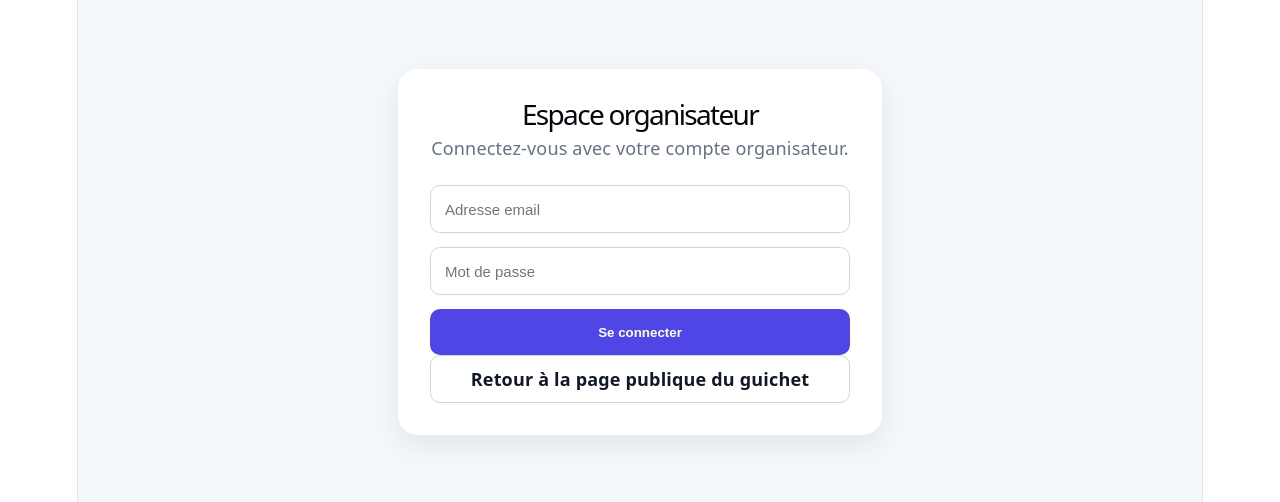
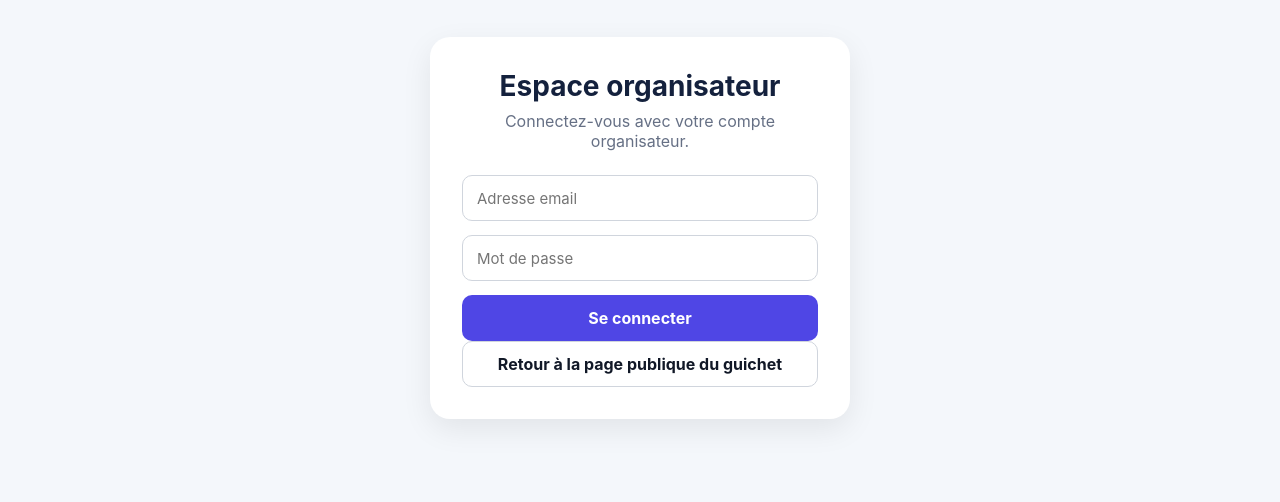
Before and after one commit to margotlaporte-alt/city-jogging-onsite, a React (Vite) app: page /stats in a window 1280 px wide. Shown: the part 172-674 px from the top of the page. Built offline with nearby package versions, Linux system fonts and the light colour scheme; no server answers.

Commit message:
Restore stats styling and add edition selector

```diff
--- a/src/index.css
+++ b/src/index.css
@@ -1,111 +1,42 @@
+* {
+  box-sizing: border-box;
+}
+
 :root {
-  --text: #6b6375;
-  --text-h: #08060d;
-  --bg: #fff;
-  --border: #e5e4e7;
-  --code-bg: #f4f3ec;
-  --accent: #aa3bff;
-  --accent-bg: rgba(170, 59, 255, 0.1);
-  --accent-border: rgba(170, 59, 255, 0.5);
-  --social-bg: rgba(244, 243, 236, 0.5);
-  --shadow:
-    rgba(0, 0, 0, 0.1) 0 10px 15px -3px, rgba(0, 0, 0, 0.05) 0 4px 6px -2px;
-
-  --sans: system-ui, 'Segoe UI', Roboto, sans-serif;
-  --heading: system-ui, 'Segoe UI', Roboto, sans-serif;
-  --mono: ui-monospace, Consolas, monospace;
-
-  font: 18px/145% var(--sans);
-  letter-spacing: 0.18px;
-  color-scheme: light dark;
-  color: var(--text);
-  background: var(--bg);
+  font-family: Inter, system-ui, -apple-system, BlinkMacSystemFont, "Segoe UI", sans-serif;
+  color: #14213d;
+  background: #f4f7fb;
   font-synthesis: none;
   text-rendering: optimizeLegibility;
   -webkit-font-smoothing: antialiased;
   -moz-osx-font-smoothing: grayscale;
-
-  @media (max-width: 1024px) {
-    font-size: 16px;
-  }
 }
 
-@media (prefers-color-scheme: dark) {
-  :root {
-    --text: #9ca3af;
-    --text-h: #f3f4f6;
-    --bg: #16171d;
-    --border: #2e303a;
-    --code-bg: #1f2028;
-    --accent: #c084fc;
-    --accent-bg: rgba(192, 132, 252, 0.15);
-    --accent-border: rgba(192, 132, 252, 0.5);
-    --social-bg: rgba(47, 48, 58, 0.5);
-    --shadow:
-      rgba(0, 0, 0, 0.4) 0 10px 15px -3px, rgba(0, 0, 0, 0.25) 0 4px 6px -2px;
-  }
-
-  #social .button-icon {
-    filter: invert(1) brightness(2);
-  }
+html,
+body,
+#root {
+  width: 100%;
+  min-height: 100%;
+  margin: 0;
 }
 
 body {
-  margin: 0;
+  min-width: 320px;
+  background: #f4f7fb;
+  color: #14213d;
 }
 
 #root {
-  width: 1126px;
-  max-width: 100%;
-  margin: 0 auto;
-  text-align: center;
-  border-inline: 1px solid var(--border);
-  min-height: 100svh;
-  display: flex;
-  flex-direction: column;
-  box-sizing: border-box;
+  min-height: 100vh;
 }
 
-h1,
-h2 {
-  font-family: var(--heading);
-  font-weight: 500;
-  color: var(--text-h);
+button,
+input,
+select,
+textarea {
+  font: inherit;
 }
 
-h1 {
-  font-size: 56px;
-  letter-spacing: -1.68px;
-  margin: 32px 0;
-  @media (max-width: 1024px) {
-    font-size: 36px;
-    margin: 20px 0;
-  }
+a {
+  color: inherit;
 }
-h2 {
-  font-size: 24px;
-  line-height: 118%;
-  letter-spacing: -0.24px;
-  margin: 0 0 8px;
-  @media (max-width: 1024px) {
-    font-size: 20px;
-  }
-}
-p {
-  margin: 0;
-}
-
-code,
-.counter {
-  font-family: var(--mono);
-  display: inline-flex;
-  border-radius: 4px;
-  color: var(--text-h);
-}
-
-code {
-  font-size: 15px;
-  line-height: 135%;
-  padding: 4px 8px;
-  background: var(--code-bg);
-}
--- a/src/pages/StatsPage.jsx
+++ b/src/pages/StatsPage.jsx
@@ -5,7 +5,7 @@ import { db } from "../services/firebase";
 import {
   DEFAULT_APP_CONFIG,
   getEditionYear,
-  loadAppConfig
+  subscribeToAppConfig
 } from "../services/appConfig";
 import {
   PieChart,
@@ -22,33 +22,22 @@ import {
 } from "recharts";
 
 function StatsPage() {
-  const [registrations, setRegistrations] = useState([]);
-  const [activeEdition, setActiveEdition] = useState(
-    DEFAULT_APP_CONFIG.onsiteActiveEdition
-  );
-  const editionYear = getEditionYear(activeEdition);
+  const [allRegistrations, setAllRegistrations] = useState([]);
+  const [config, setConfig] = useState(DEFAULT_APP_CONFIG);
+  const [selectedEdition, setSelectedEdition] = useState("");
 
   useEffect(() => {
-    let isMounted = true;
-
-    const fetchConfig = async () => {
-      try {
-        const config = await loadAppConfig();
-
-        if (!isMounted) {
-          return;
-        }
-
-        setActiveEdition(config.onsiteActiveEdition);
-      } catch (error) {
+    const unsubscribe = subscribeToAppConfig(
+      (nextConfig) => {
+        setConfig(nextConfig);
+      },
+      (error) => {
         console.error("Erreur chargement edition stats :", error);
       }
-    };
-
-    fetchConfig();
+    );
 
     return () => {
-      isMounted = false;
+      unsubscribe();
     };
   }, []);
 
@@ -56,18 +45,62 @@ function StatsPage() {
     const unsubscribe = onSnapshot(
       collection(db, "onsite_registrations"),
       (snapshot) => {
-        const data = snapshot.docs
-          .map((doc) => ({
+        setAllRegistrations(
+          snapshot.docs.map((doc) => ({
             id: doc.id,
             ...doc.data()
           }))
-          .filter((registration) => registration.eventEdition === activeEdition);
-        setRegistrations(data);
+        );
       }
     );
 
     return () => unsubscribe();
-  }, [activeEdition]);
+  }, []);
+
+  const availableEditions = useMemo(() => {
+    const uniqueEditions = new Set(
+      allRegistrations
+        .map((registration) => String(registration.eventEdition || "").trim())
+        .filter(Boolean)
+    );
+
+    uniqueEditions.add(config.onsiteActiveEdition);
+    uniqueEditions.add(config.importTargetEdition);
+
+    return Array.from(uniqueEditions).sort((leftEdition, rightEdition) => {
+      const leftYear = Number(getEditionYear(leftEdition)) || 0;
+      const rightYear = Number(getEditionYear(rightEdition)) || 0;
+
+      if (leftYear !== rightYear) {
+        return rightYear - leftYear;
+      }
+
+      return rightEdition.localeCompare(leftEdition, undefined, {
+        numeric: true,
+        sensitivity: "base"
+      });
+    });
+  }, [allRegistrations, config.importTargetEdition, config.onsiteActiveEdition]);
+
+  useEffect(() => {
+    if (availableEditions.length === 0) {
+      return;
+    }
+
+    if (!selectedEdition || !availableEditions.includes(selectedEdition)) {
+      setSelectedEdition(availableEditions[0]);
+    }
+  }, [availableEditions, selectedEdition]);
+
+  const registrations = useMemo(() => {
+    return allRegistrations.filter(
+      (registration) => registration.eventEdition === selectedEdition
+    );
+  }, [allRegistrations, selectedEdition]);
+
+  const editionYear = getEditionYear(
+    selectedEdition || availableEditions[0] || config.onsiteActiveEdition
+  );
 
   const stats = useMemo(() => {
     const total = registrations.length;
@@ -141,9 +174,26 @@ function StatsPage() {
           </p>
         </div>
 
-        <Link to="/guichet" style={styles.backLink}>
-          Retour espace organisateur
-        </Link>
+        <div style={styles.topBarActions}>
+          <label style={styles.selectGroup}>
+            <span style={styles.selectLabel}>Edition affichee</span>
+            <select
+              value={selectedEdition}
+              onChange={(event) => setSelectedEdition(event.target.value)}
+              style={styles.select}
+            >
+              {availableEditions.map((edition) => (
+                <option key={edition} value={edition}>
+                  City Jogging {getEditionYear(edition)}
+                </option>
+              ))}
+            </select>
+          </label>
+
+          <Link to="/guichet" style={styles.backLink}>
+            Retour espace organisateur
+          </Link>
+        </div>
       </div>
 
       <div style={styles.kpiGrid}>
@@ -252,8 +302,9 @@ const styles = {
   page: {
     minHeight: "100vh",
     background: "#f4f7fb",
-    padding: "24px",
-    maxWidth: "1400px",
+    padding: "24px clamp(12px, 2vw, 28px)",
+    width: "100%",
+    maxWidth: "1800px",
     margin: "0 auto"
   },
   topBar: {
@@ -264,6 +315,13 @@ const styles = {
     marginBottom: "24px",
     flexWrap: "wrap"
   },
+  topBarActions: {
+    display: "flex",
+    alignItems: "flex-end",
+    gap: "12px",
+    flexWrap: "wrap",
+    justifyContent: "flex-end"
+  },
   title: {
     margin: 0,
     fontSize: "34px",
@@ -273,6 +331,24 @@ const styles = {
     margin: "6px 0 0 0",
     color: "#667085",
     fontSize: "15px"
+  },
+  selectGroup: {
+    display: "flex",
+    flexDirection: "column",
+    gap: "6px"
+  },
+  selectLabel: {
+    fontSize: "12px",
+    color: "#667085",
+    fontWeight: 600
+  },
+  select: {
+    border: "1px solid #d0d5dd",
+    borderRadius: "10px",
+    background: "white",
+    color: "#101828",
+    padding: "10px 12px",
+    minWidth: "190px"
   },
   backLink: {
     textDecoration: "none",
--- a/src/services/appConfig.js
+++ b/src/services/appConfig.js
@@ -1,12 +1,13 @@
-import { doc, getDoc, onSnapshot, setDoc } from "firebase/firestore";
-import { db } from "./firebase";
+import { httpsCallable } from "firebase/functions";
+import { functions } from "./firebase";
 
 export const DEFAULT_APP_CONFIG = {
   onsiteActiveEdition: "city-jogging-2025",
   importTargetEdition: "city-jogging-2026"
 };
 
-const appConfigRef = doc(db, "app_config", "runtime");
+const getRuntimeAppConfigCallable = httpsCallable(functions, "getRuntimeAppConfig");
+const saveRuntimeAppConfigCallable = httpsCallable(functions, "saveRuntimeAppConfig");
 
 function normalizeEdition(value, fallbackValue) {
   const normalizedValue = String(value || "").trim();
@@ -27,40 +28,48 @@ export function sanitizeAppConfig(data = {}) {
 }
 
 export function subscribeToAppConfig(onValue, onError) {
-  return onSnapshot(
-    appConfigRef,
-    (snapshot) => {
-      onValue(sanitizeAppConfig(snapshot.data() || {}));
-    },
-    onError
-  );
+  let isActive = true;
+  let timeoutId = null;
+
+  const poll = async () => {
+    try {
+      const nextConfig = await loadAppConfig();
+
+      if (!isActive) {
+        return;
+      }
+
+      onValue(nextConfig);
+    } catch (error) {
+      if (isActive && onError) {
+        onError(error);
+      }
+    } finally {
+      if (isActive) {
+        timeoutId = window.setTimeout(poll, 5000);
+      }
+    }
+  };
+
+  poll();
+
+  return () => {
+    isActive = false;
+
+    if (timeoutId) {
+      window.clearTimeout(timeoutId);
+    }
+  };
 }
 
 export async function loadAppConfig() {
-  const snapshot = await getDoc(appConfigRef);
-  return sanitizeAppConfig(snapshot.data() || {});
+  const response = await getRuntimeAppConfigCallable();
+  return sanitizeAppConfig(response.data || {});
 }
 
 export async function saveAppConfig(partialConfig) {
-  const payload = {};
-
-  if ("onsiteActiveEdition" in partialConfig) {
-    payload.onsiteActiveEdition = normalizeEdition(
-      partialConfig.onsiteActiveEdition,
-      DEFAULT_APP_CONFIG.onsiteActiveEdition
-    );
-  }
-
-  if ("importTargetEdition" in partialConfig) {
-    payload.importTargetEdition = normalizeEdition(
-      partialConfig.importTargetEdition,
-      DEFAULT_APP_CONFIG.importTargetEdition
-    );
-  }
-
-  payload.updatedAt = new Date().toISOString();
-
-  await setDoc(appConfigRef, payload, { merge: true });
+  const response = await saveRuntimeAppConfigCallable(partialConfig);
+  return sanitizeAppConfig(response.data || partialConfig);
 }
 
 export function getEditionYear(edition) {
--- a/src/services/firebase.js
+++ b/src/services/firebase.js
@@ -1,6 +1,7 @@
 import { initializeApp } from "firebase/app";
 import { getFirestore } from "firebase/firestore";
 import { getAuth } from "firebase/auth";
+import { getFunctions } from "firebase/functions";
 
 const firebaseConfig = {
   apiKey: import.meta.env.VITE_FIREBASE_API_KEY,
@@ -12,6 +13,8 @@ const firebaseConfig = {
 };
 
 const app = initializeApp(firebaseConfig);
+const functionsRegion = "europe-west1";
 
 export const db = getFirestore(app);
 export const auth = getAuth(app);
+export const functions = getFunctions(app, functionsRegion);
```
